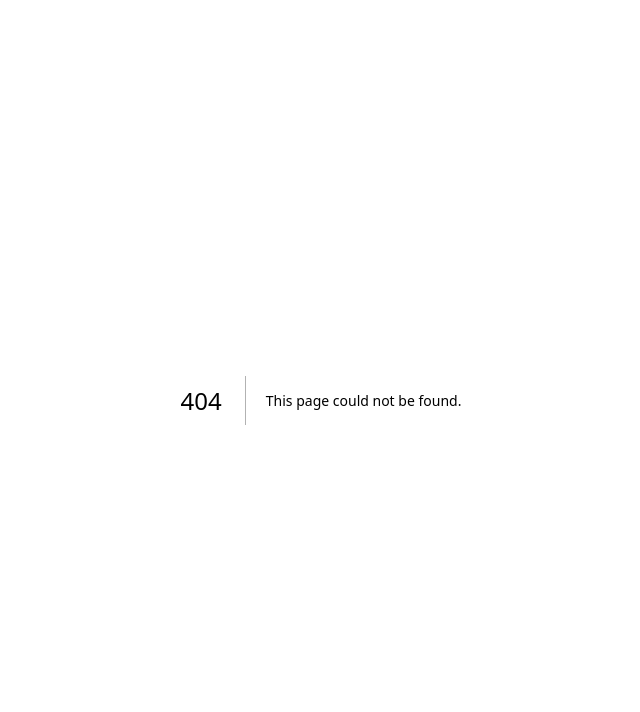
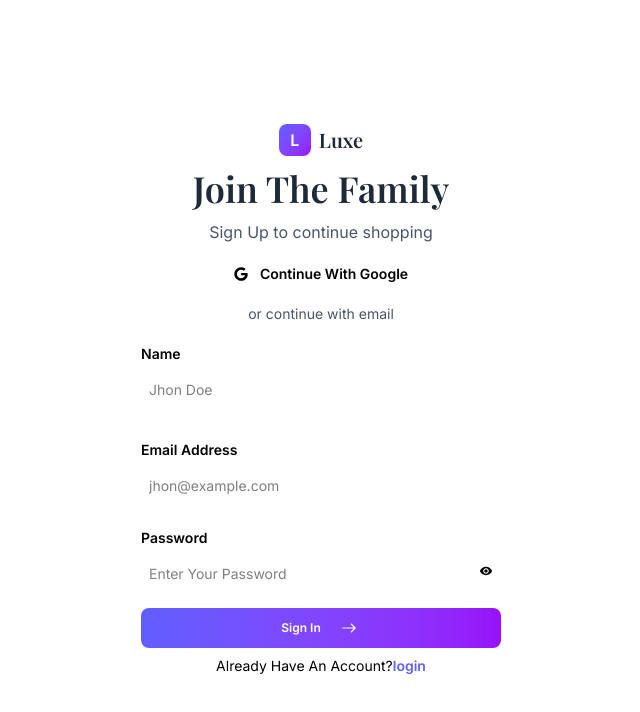
Before and after one commit to yasirakhlaque/next-ecom, a Next.js app: page /signup in a window 1280 px wide. Before the commit this address had no page. Shown: the top 712 px of the page, without its empty margins (319-959 px from the left). Built offline with nearby package versions, Linux system fonts and the light colour scheme; a web font is replaced by a local one.

Commit message:
Added Login / SignUp

```diff
--- /dev/null
+++ b/src/app/(auth)/login/page.tsx
@@ -0,0 +1,45 @@
+"use client"
+import Link from "next/link";
+import { useState } from "react";
+import { FaGoogle } from "react-icons/fa";
+import { IoIosArrowRoundForward, IoIosEyeOff, IoMdEye } from "react-icons/io";
+
+export default function Login() {
+    const [isClicked, setIsClicked] = useState(false)
+    return (
+        <div className="flex justify-center items-center h-screen">
+            <div className="flex flex-col justify-center items-center bg-white/30 p-3 w-100 rounded-xl gap-2">
+                <form className=" flex justify-center items-center flex-col gap-3">
+                    <div className="flex justify-center items-center gap-2">
+                        <h3 className="w-8 h-8 bg-gradient-to-br from-indigo-500 to-purple-600 rounded-lg flex items-center justify-center text-white font-semibold">L</h3>
+                        <h1 className="text-gray-800 font-semibold text-xl" style={{ fontFamily: 'var(--font-playfair)' }}>Luxe</h1>
+                    </div>
+                    <h1 className="text-4xl font-semibold text-gray-800" style={{ fontFamily: 'var(--font-playfair)' }}>Welcome Back</h1>
+                    <p className="text-gray-600">Sign in to your account to continue shopping</p>
+                    <button className="flex justify-center items-center gap-3 px-6 py-2 font-semibold text-sm hover:bg-gray-300 transition-all duration-300 rounded-lg"><FaGoogle />Continue With Google</button>
+                    <p className="text-sm text-gray-600">or continue with email</p>
+                    <div className="flex flex-col gap-1 w-full my-2 text-sm">
+                        <label htmlFor="email" className="font-semibold">Email Address</label>
+                        <input type="email" name="email" id="email" placeholder="jhon@example.com" className="outline-none bg-white px-2 py-3 rounded-lg" />
+                    </div>
+                    <div className="flex flex-col gap-1 w-full text-sm">
+                        <label htmlFor="password" className="font-semibold">Password</label>
+                        <div className="bg-white px-2 py-3 rounded-lg flex justify-between">
+                            <input type={`${isClicked ? "text" : "password"}`} name="password" id="password" placeholder="Enter Your Password" className="outline-none " />
+                            {isClicked ? <IoIosEyeOff onClick={() => setIsClicked(false)} /> : <IoMdEye onClick={() => setIsClicked(true)} />}
+                        </div>
+                    </div>
+                    <button className="flex justify-center items-center gap-4 font-semibold rounded-lg px-8 py-2 text-xs bg-gradient-to-r from-indigo-500 to-purple-600 text-white hover:from-indigo-700 hover:to-purple-800 group w-full">Sign In<IoIosArrowRoundForward size={24} className="group-hover:translate-x-2 transition-all duration-300" /></button>
+                </form>
+                <p className="text-sm">
+                    Don't Have An Account?
+                    <Link href={"/signup"}>
+                        <button className="text-indigo-500 font-semibold hover:underline transition-all duration-300 cursor-pointer">
+                            Sign Up
+                        </button>
+                    </Link>
+                </p>
+            </div>
+        </div>
+    )
+}
--- /dev/null
+++ b/src/app/(auth)/signup/page.tsx
@@ -0,0 +1,50 @@
+"use client"
+import Link from "next/link";
+import { useState } from "react";
+import { FaGoogle } from "react-icons/fa";
+
+import { IoIosArrowRoundForward, IoIosEyeOff, IoMdEye } from "react-icons/io";
+
+export default function SignUp() {
+    const [isClicked, setIsClicked] = useState(false)
+    return (
+        <div className="flex justify-center items-center h-screen">
+            <div className="flex flex-col justify-center items-center bg-white/30 p-5 w-100 rounded-xl gap-2">
+                <form className=" flex justify-center items-center flex-col gap-3 w-full">
+                    <div className="flex justify-center items-center gap-2">
+                        <h3 className="w-8 h-8 bg-gradient-to-br from-indigo-500 to-purple-600 rounded-lg flex items-center justify-center text-white font-semibold">L</h3>
+                        <h1 className="text-gray-800 font-semibold text-xl" style={{ fontFamily: 'var(--font-playfair)' }}>Luxe</h1>
+                    </div>
+                    <h1 className="text-4xl font-semibold text-gray-800" style={{ fontFamily: 'var(--font-playfair)' }}>Join The Family</h1>
+                    <p className="text-gray-600">Sign Up to continue shopping</p>
+                    <button className="flex justify-center items-center gap-3 px-6 py-2 font-semibold text-sm hover:bg-gray-300 transition-all duration-300 rounded-lg"><FaGoogle />Continue With Google</button>
+                    <p className="text-sm text-gray-600">or continue with email</p>
+                    <div className="flex flex-col gap-1 w-full my-2 text-sm">
+                        <label htmlFor="name" className="font-semibold">Name</label>
+                        <input type="name" name="name" id="name" placeholder="Jhon Doe" className="outline-none bg-white px-2 py-3 rounded-lg" />
+                    </div>
+                    <div className="flex flex-col gap-1 w-full my-2 text-sm">
+                        <label htmlFor="email" className="font-semibold">Email Address</label>
+                        <input type="email" name="email" id="email" placeholder="jhon@example.com" className="outline-none bg-white px-2 py-3 rounded-lg" />
+                    </div>
+                    <div className="flex flex-col gap-1 w-full text-sm">
+                        <label htmlFor="password" className="font-semibold">Password</label>
+                        <div className="bg-white px-2 py-3 rounded-lg flex justify-between">
+                            <input type={`${isClicked ? "text" : "password"}`} name="password" id="password" placeholder="Enter Your Password" className="outline-none " />
+                            {isClicked ? <IoIosEyeOff onClick={() => setIsClicked(false)} /> : <IoMdEye onClick={() => setIsClicked(true)} />}
+                        </div>
+                    </div>
+                    <button className="flex justify-center items-center gap-4 font-semibold rounded-lg px-8 py-2 text-xs bg-gradient-to-r from-indigo-500 to-purple-600 text-white hover:from-indigo-700 hover:to-purple-800 group w-full">Sign In<IoIosArrowRoundForward size={24} className="group-hover:translate-x-2 transition-all duration-300" /></button>
+                </form>
+                <p className="text-sm">
+                    Already Have An Account?
+                    <Link href={"/login"}>
+                        <button className="text-indigo-500 font-semibold hover:underline transition-all duration-300 cursor-pointer">
+                            login
+                        </button>
+                    </Link>
+                </p>
+            </div>
+        </div>
+    )
+}
```
